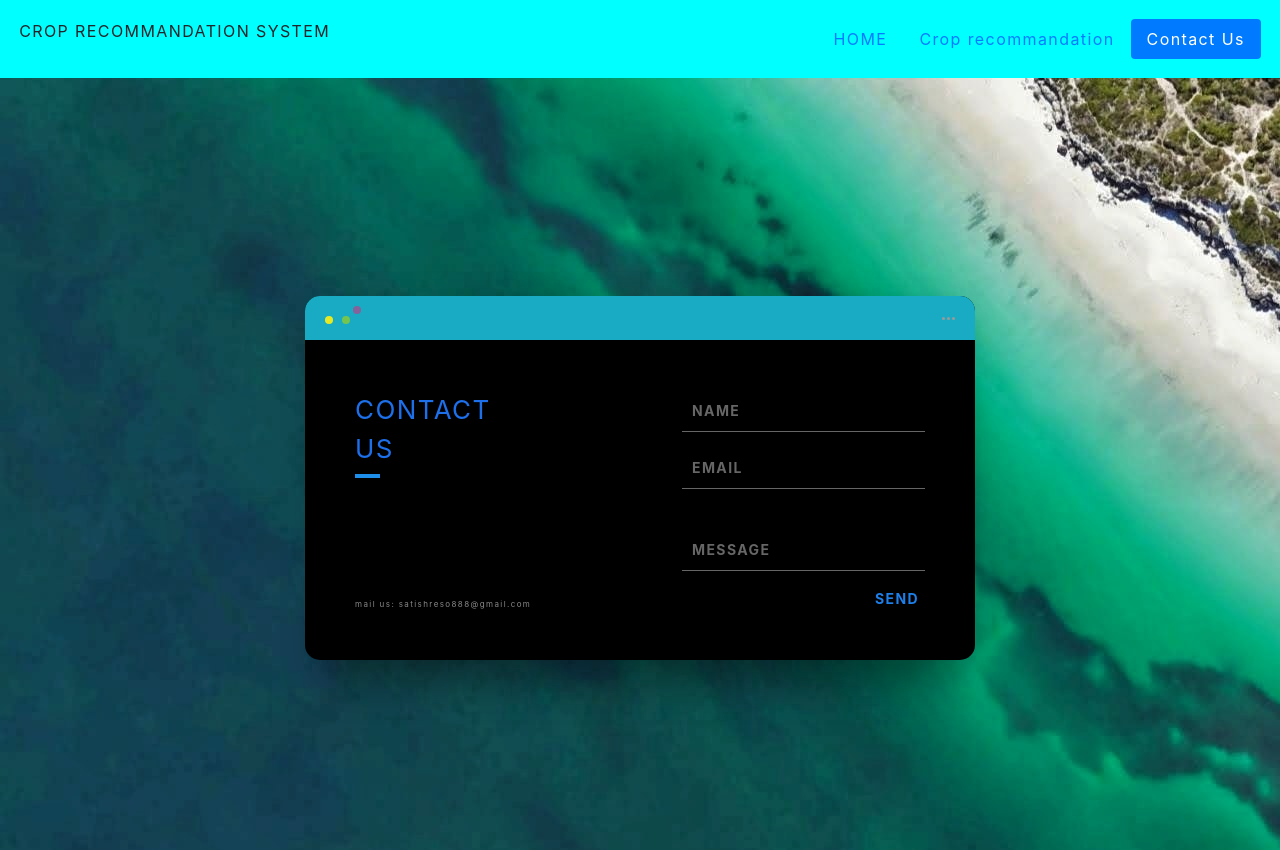
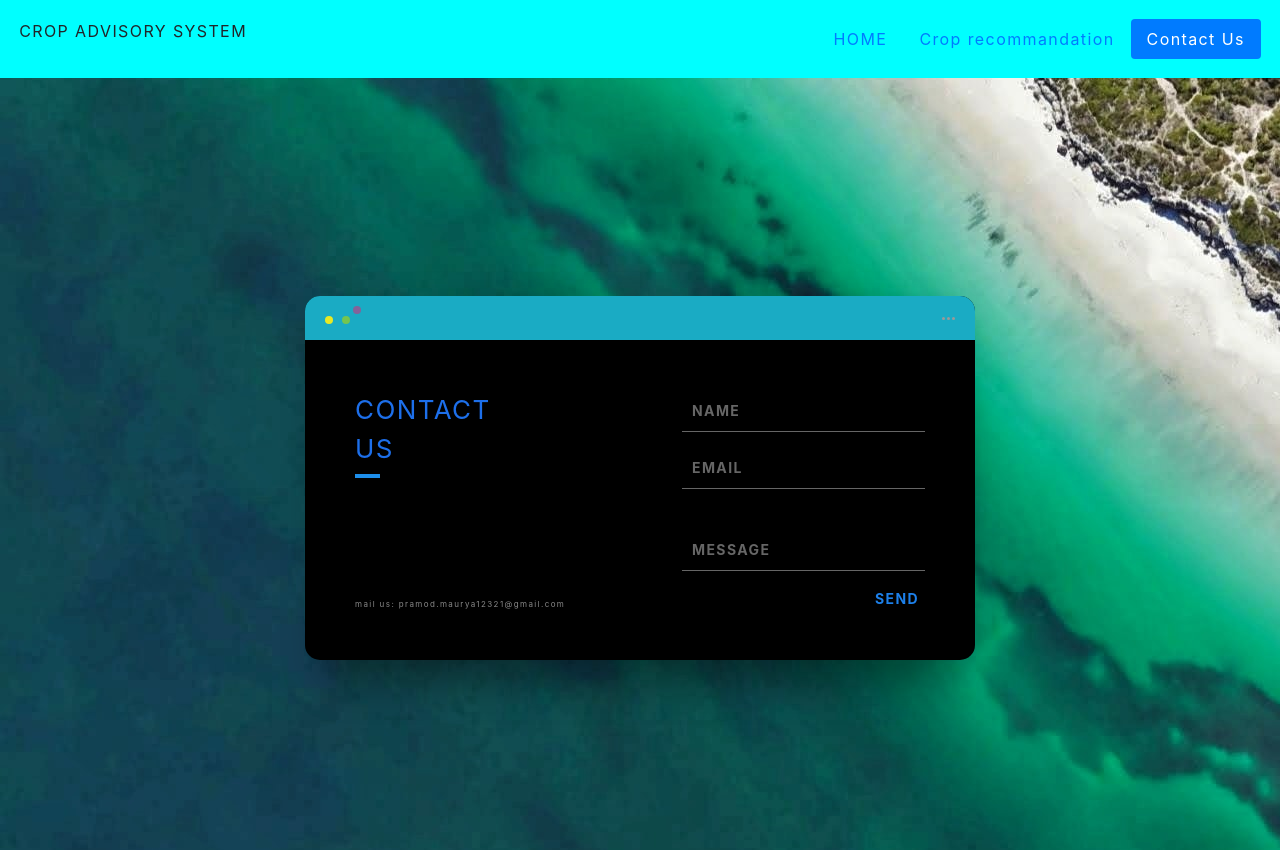
Before and after one commit to Pramod2021-24IT/crop_advisory_system, a Flask app: page /contact_us.html in a window 1280 px wide. Shown: the top 850 px of the page. Run offline with Flask 2, Linux system fonts and the light colour scheme; parts of the project's set-up code (start-up, migrations or seed data) failed here and were passed over; some libraries are stand-ins or nearby versions.

Commit message:
contact_us.html

```diff
--- a/templates/contact_us.html
+++ b/templates/contact_us.html
@@ -14,7 +14,7 @@
     <section id="part_1">
         <div class="container1">
           <div class="row">
-            <div class="col-lg-6 col-sm-6">CROP RECOMMANDATION SYSTEM</div>
+            <div class="col-lg-6 col-sm-6">CROP ADVISORY SYSTEM</div>
             <div class="col-lg-6 col-sm-6">
               <ul class="nav nav-pills justify-content-end">
                 <li class="nav-item">
@@ -53,7 +53,7 @@
                   <span>CONTACT</span>
                   <span>US</span>
                 </div>
-                <div class="app-contact">mail us: satishreso888@gmail.com</div>
+                <div class="app-contact">mail us: pramod.maurya12321@gmail.com</div>
               </div>
               <form action="/contact_us.html" method="post">
                 <div class="screen-body-item">
```
